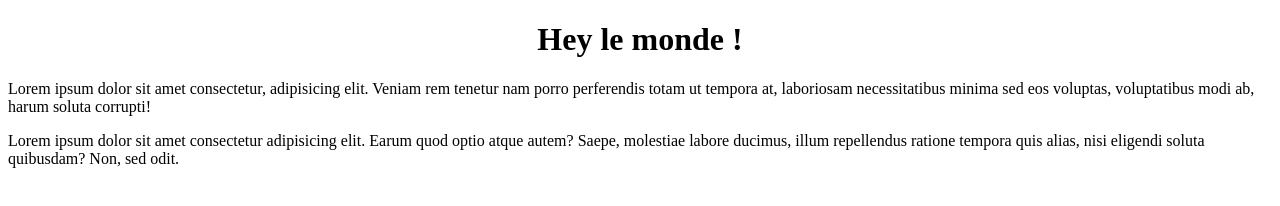
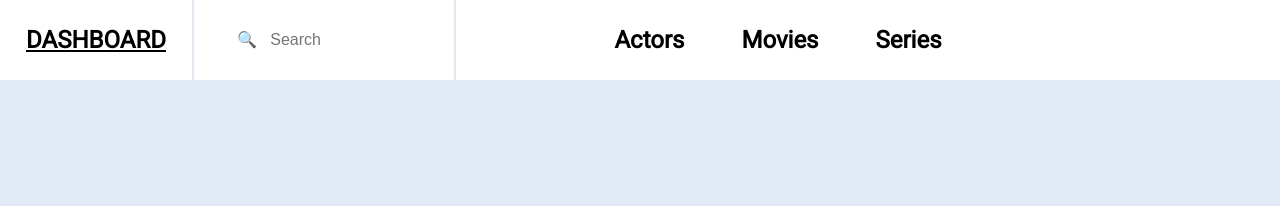
Before and after one commit to matc78/lab-html, a plain HTML site: page index.html in a window 1280 px wide. Drawn offline with Linux system fonts and the light colour scheme.

Commit message:
ajout de la barre menu du haut du site

```diff
--- a/index.html
+++ b/index.html
@@ -6,21 +6,27 @@
     <meta http-equiv="X-UA-Compatible" content="IE=edge">
     <meta name="viewport" content="width=device-width, initial-scale=1.0">
     <link rel="stylesheet" href="style.css">
+    <link rel="preconnect" href="https://fonts.googleapis.com">
+    <link rel="preconnect" href="https://fonts.gstatic.com" crossorigin>
+    <link href="https://fonts.googleapis.com/css2?family=Manrope&family=Montserrat&family=Roboto&display=swap" rel="stylesheet">
     <title>Document</title>
 </head>
 
 <body>
-    <h1>
-        Hey le monde !
-    </h1>
-    <p>
-        Lorem ipsum dolor sit amet consectetur, adipisicing elit. Veniam rem tenetur nam porro perferendis totam ut
-        tempora at, laboriosam necessitatibus minima sed eos voluptas, voluptatibus modi ab, harum soluta corrupti!
-    </p>
-    <p>
-        Lorem ipsum dolor sit amet consectetur adipisicing elit. Earum quod optio atque autem? Saepe, molestiae labore
-        ducimus, illum repellendus ratione tempora quis alias, nisi eligendi soluta quibusdam? Non, sed odit.
-    </p>
+    <header>
+        <nav>
+            <div><a class="dashboard">DASHBOARD</a></div>
+            <form>
+                <input type="text" name=text" class="search" placeholder="🔍   Search">
+            </form>
+            <div class="menu">
+                <a href="https://www.imdb.com/list/ls058011111/">Actors</a>
+                <a href="https://www.imdb.com/list/ls058011111/">Movies</a>
+                <a href="https://www.imdb.com/list/ls058011111/">Series</a>
+            </div>
+        </nav>
+    </header>
+
 </body>
 
 </html>
--- a/style.css
+++ b/style.css
@@ -1,3 +1,60 @@
-h1 {
-    text-align: center;
+* {
+    margin: 0;
+  }
+body{
+    background-color:#E1EAF4;
 }
+
+header {
+    background-color: #ffffff;
+    height: 80px;
+}
+
+header nav{
+    display: flex;
+    flex-direction: row;
+    align-items: center;
+    height: 80px;
+}
+
+header div{
+    font-family: 'Roboto';
+    font-style: normal;
+    font-size: 24px;
+    font-weight: 700;
+}
+
+a {
+    text-decoration: none;
+    color: black;
+  }
+.dashboard {
+    padding : 29px 26px;
+    border-right: 2px solid #E1EAF4;
+}
+
+form {
+    margin-left: 33px;
+    margin-right: 0;
+    border-right: 2px solid #E1EAF4;
+}
+input {
+    padding: 31px 10px;
+    border: 0;
+    font-size: 16px;
+ }
+.search {
+    width: 75%;
+}
+
+header a{
+    padding : 0 25.5px;
+}
+
+.menu{
+    margin-left: 133px;
+}
+
+a:hover{
+    text-decoration: underline;
+}
```
